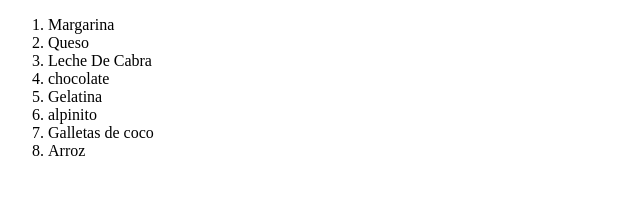
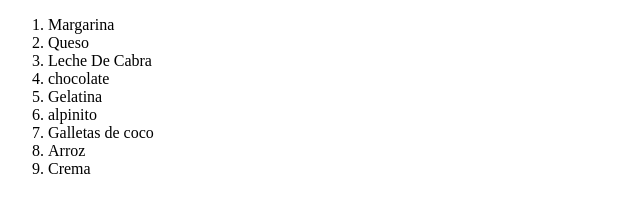
Before and after one commit to BGiraldox/WebDevelopmentS7, a plain HTML site: page productos.html in a window 1280 px wide. Shown: the full height of the page, 0-640 px from the left. Drawn offline with Linux system fonts and the light colour scheme.

Commit message:
Agregando producto crema

```diff
--- a/productos.html
+++ b/productos.html
@@ -16,6 +16,7 @@
         <li>alpinito</li>
         <li>Galletas de coco</li>
         <li>Arroz</li>
+        <li>Crema</li>
     </ol>
 </body>
 </htm
```
